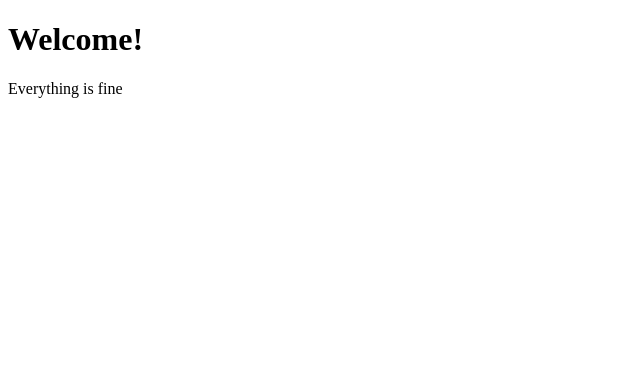
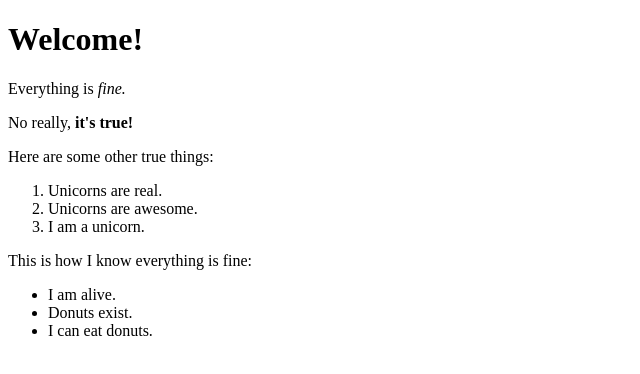
Before and after one commit to closela/html-basics, a plain HTML site: page index.html in a window 1280 px wide. Shown: the whole page, without its empty margins (0-640 px from the left). Drawn offline with Linux system fonts and the light colour scheme.

Commit message:
add new elements to index.html

```diff
--- a/index.html
+++ b/index.html
@@ -6,6 +6,19 @@
   </head>
   <body>
     <h1>Welcome!</h1>
-    <p>Everything is fine</p>
+    <p>Everything is <em>fine.</em></p>
+    <p>No really, <strong>it's true!</strong></p>
+    <p>Here are some other true things:</p>
+    <ol>
+      <li>Unicorns are real.</li>
+      <li>Unicorns are awesome.</li>
+      <li>I am a unicorn.</li>
+    </ol>
+    <p>This is how I know everything is fine:</p>
+    <ul>
+      <li>I am alive.</li>
+      <li>Donuts exist.</li>
+      <li>I can eat donuts.</li>
+    </ul>
   </body>
 </html>
```
